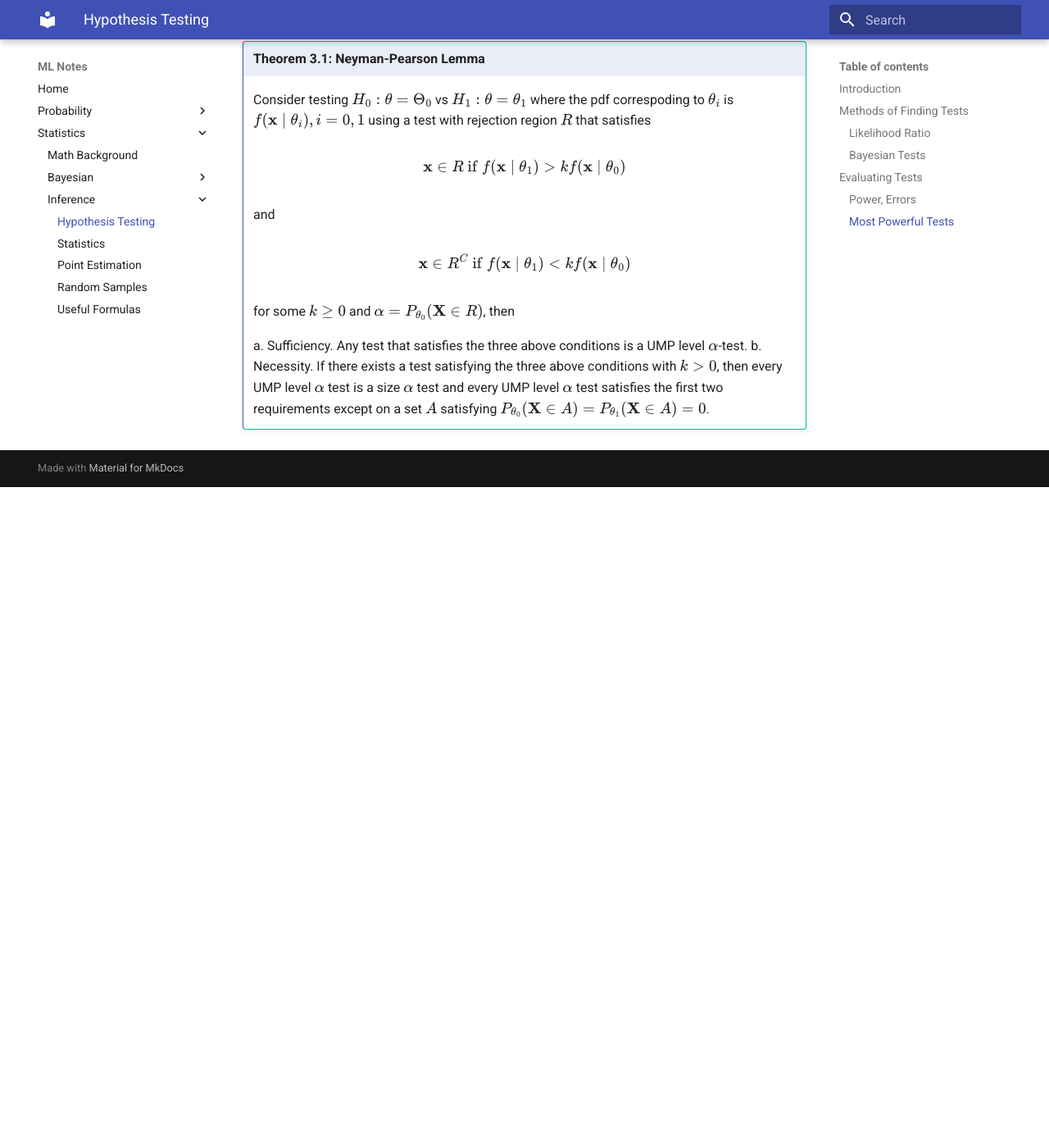
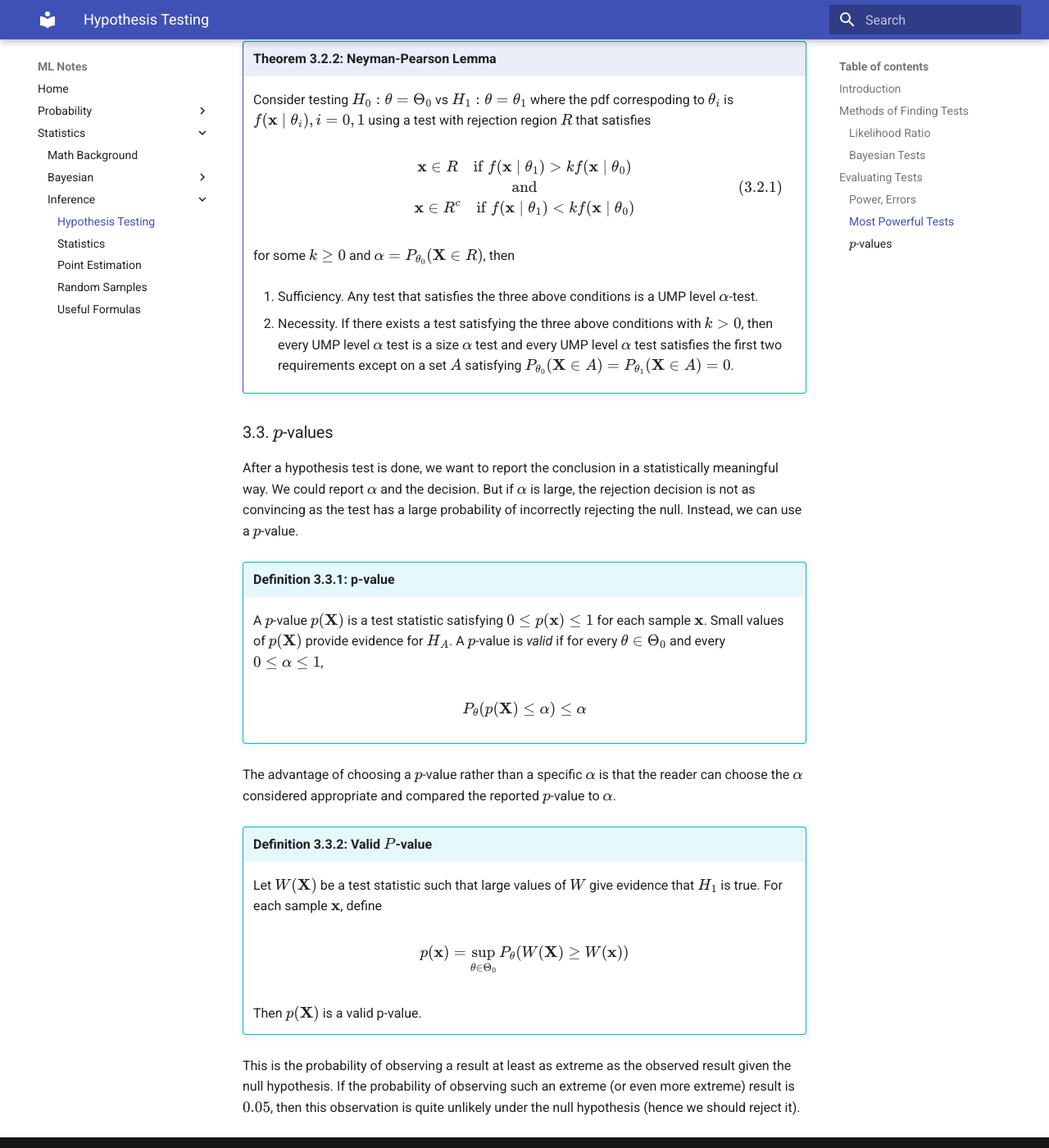
Before and after one commit to alexali04/notes, an MkDocs documentation site: the page built from docs/statistics/inference/hypothesis_testing.md, in a window 1280 px wide and 1400 px high, scrolled down 5496 px. Shown: the whole window at 82% size. Built offline with MkDocs 1.6.1 and Material for MkDocs 9.7.7, drawn with Linux system fonts in a browser that asks for light colours; before the commit the page ends 6090 px from its top, so only the background shows below that; some of the changed text lies outside the part shown.

Commit message:
add p-value, numbering

```diff
--- a/docs/javascripts/mathjax.js
+++ b/docs/javascripts/mathjax.js
@@ -2,5 +2,13 @@ window.MathJax = {
   tex: {
     inlineMath: [["$", "$"], ["\\(", "\\)"]],
     displayMath: [["$$", "$$"], ["\\[", "\\]"]],
+    tags: "none"
   }
 };
+
+document$.subscribe(() => {
+  MathJax.startup.output.clearCache();
+  MathJax.typesetClear();
+  MathJax.texReset();
+  MathJax.typesetPromise();
+});
--- a/docs/statistics/inference/hypothesis_testing.md
+++ b/docs/statistics/inference/hypothesis_testing.md
@@ -113,16 +113,41 @@ These requirements are quite strong so in practice, a UMP test may not exist. We
     Consider testing $H_0: \theta = \Theta_0$ vs $H_1: \theta = \theta_1$ where the pdf correspoding to $\theta_i$ is $f(\mathbf{x} \mid \theta_i), i = 0, 1$ using a test with rejection region $R$ that satisfies
 
     $$
-    \mathbf{x} \in R \text{ if } f(\mathbf{x} \mid \theta_1) > k f(\mathbf{x} \mid \theta_0)
-    $$
-
-    and
-
-    $$
-    \mathbf{x} \in R^C \text{ if } f(\mathbf{x} \mid \theta_1) < k f(\mathbf{x} \mid \theta_0)
+    \begin{gather}
+    \mathbf{x} \in R \quad \text{if } f(\mathbf{x} \mid \theta_1) > k f(\mathbf{x} \mid \theta_0) \\
+    \text{and} \eqnum \\
+    \mathbf{x} \in R^c \quad \text{if } f(\mathbf{x} \mid \theta_1) < k f(\mathbf{x} \mid \theta_0)
+    \end{gather}
     $$
 
     for some $k \geq 0$ and $\alpha = P_{\theta_0}(\mathbf{X} \in R)$, then
 
-    a. Sufficiency. Any test that satisfies the three above conditions is a UMP level $\alpha$-test.
-    b. Necessity. If there exists a test satisfying the three above conditions with $k > 0$, then every UMP level $\alpha$ test is a size $\alpha$ test and every UMP level $\alpha $ test satisfies the first two requirements except on a set $A$ satisfying $P_{\theta_0}(\mathbf{X} \in A) = P_{\theta_1}(\mathbf{X} \in A) = 0$.
+    1. Sufficiency. Any test that satisfies the three above conditions is a UMP level $\alpha$-test.
+
+    2. Necessity. If there exists a test satisfying the three above conditions with $k > 0$, then every UMP level $\alpha$ test is a size $\alpha$ test and every UMP level $\alpha $ test satisfies the first two requirements except on a set $A$ satisfying $P_{\theta_0}(\mathbf{X} \in A) = P_{\theta_1}(\mathbf{X} \in A) = 0$.
+
+### $p$-values
+
+After a hypothesis test is done, we want to report the conclusion in a statistically meaningful way. We could report $\alpha$ and the decision. But if $\alpha$ is large, the rejection decision is not as convincing as the test has a large probability of incorrectly rejecting the null. Instead, we can use a $p$-value.
+
+!!! info "Definition: p-value"
+    A $p$-value $p(\mathbf{X})$ is a test statistic satisfying $0 \leq p(\mathbf{x}) \leq 1$ for each sample $\mathbf{x}$. Small values of $p(\mathbf{X})$ provide evidence for $H_A$. A $p$-value is *valid* if for every $\theta \in \Theta_0$ and every $0 \leq \alpha \leq 1$,
+
+    $$
+    P_{\theta}(p(\mathbf{X}) \leq \alpha) \leq \alpha
+    $$
+
+The advantage of choosing a $p$-value rather than a specific $\alpha$ is that the reader can choose the $\alpha$ considered appropriate and compared the reported $p$-value to $\alpha$.
+
+
+!!! info "Definition: Valid $P$-value"
+
+    Let $W(\mathbf{X})$ be a test statistic such that large values of $W$ give evidence that $H_1$ is true. For each sample $\mathbf{x}$, define
+
+    $$
+    p(\mathbf{x}) = \sup_{\theta \in \Theta_0} P_{\theta}(W(\mathbf{X}) \geq W(\mathbf{x}))
+    $$
+
+    Then $p(\mathbf{X})$ is a valid p-value.
+
+This is the probability of observing a result at least as extreme as the observed result given the null hypothesis. If the probability of observing such an extreme (or even more extreme) result is $0.05$, then this observation is quite unlikely under the null hypothesis (hence we should reject it).
```
Also changed, not shown: docs/hooks/number_admonitions.py (+87 -63 lines).
